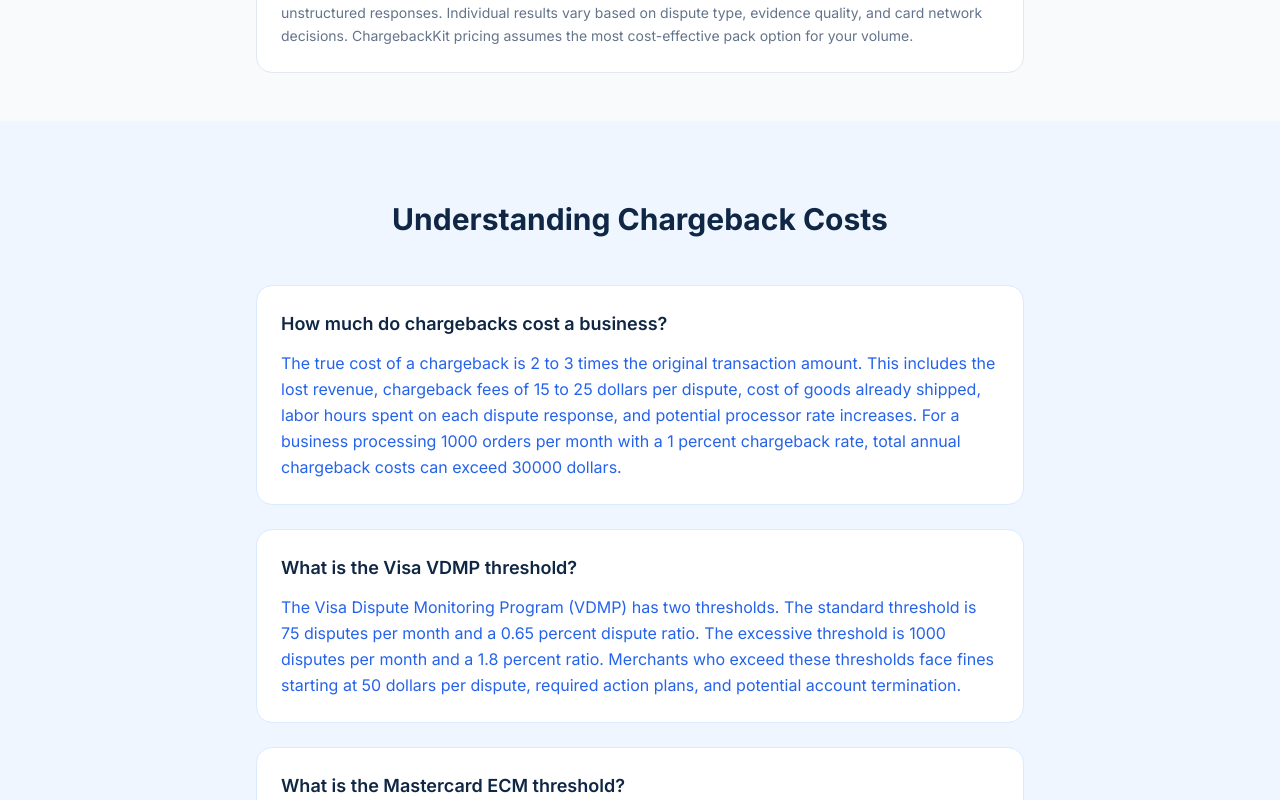
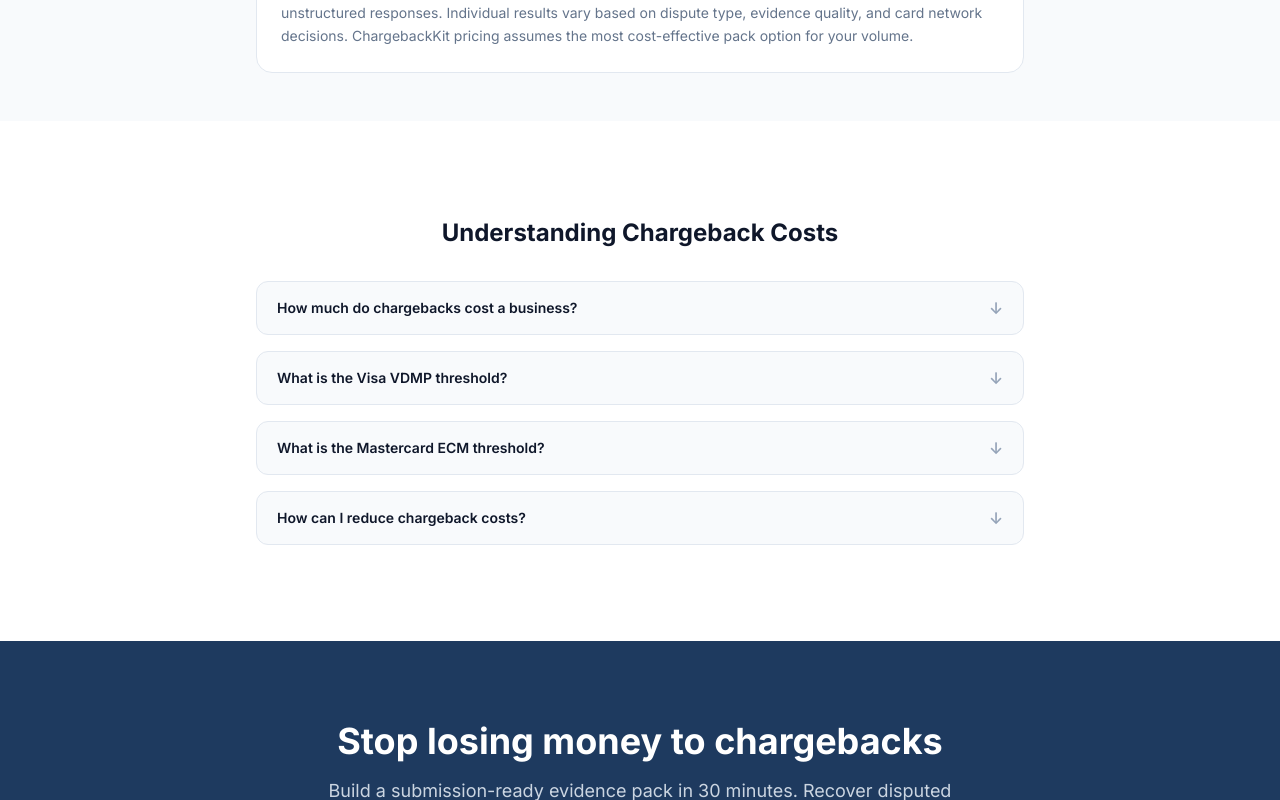
Before and after one commit to mattmcallister-create/chargeback-evidence-pack, a Next.js app: page /tools/chargeback-calculator in a window 1280 px wide. Shown: the part 2380-3180 px from the top of the page. Built offline with nearby package versions, Linux system fonts and the light colour scheme; no server answers.

Commit message:
fix: standardize chargeback-calculator FAQ to canonical accordion design

```diff
--- a/app/(marketing)/tools/chargeback-calculator/page.tsx
+++ b/app/(marketing)/tools/chargeback-calculator/page.tsx
@@ -128,21 +128,20 @@ export default function ChargebackCalculatorPage() {
       <ChargebackCalculator />
 
       {/* FAQ */}
-      <section className="py-20 px-4 sm:px-6 lg:px-8 bg-brand-50">
+      <section className="section bg-white px-4 sm:px-6 lg:px-8">
         <div className="max-w-3xl mx-auto">
-          <h2 className="text-3xl font-bold text-brand-900 text-center mb-12">
-            Understanding Chargeback Costs
-          </h2>
-          <div className="space-y-6">
+          <h2 className="text-2xl font-bold text-slate-900 mb-8 text-center">Understanding Chargeback Costs</h2>
+          <div className="space-y-4">
             {faqSchema.mainEntity.map((item, i) => (
-              <div key={i} className="bg-white rounded-xl border border-brand-100 p-6">
-                <h3 className="text-lg font-semibold text-brand-900 mb-3">
-                  {item.name}
-                </h3>
-                <p className="text-brand-600 leading-relaxed">
+              <details key={i} className="group bg-slate-50 rounded-lg border border-slate-200">
+                <summary className="flex items-start justify-between gap-4 px-5 py-4 cursor-pointer list-none font-semibold text-slate-900 text-sm">
+                  <span>{item.name}</span>
+                  <span className="shrink-0 text-slate-400 mt-0.5 group-open:rotate-180 transition-transform text-base leading-none">&darr;</span>
+                </summary>
+                <div className="px-5 pb-4 pt-2 text-sm text-slate-600 leading-relaxed border-t border-slate-200">
                   {item.acceptedAnswer.text}
-                </p>
-              </div>
+                </div>
+              </details>
             ))}
           </div>
         </div>
```
